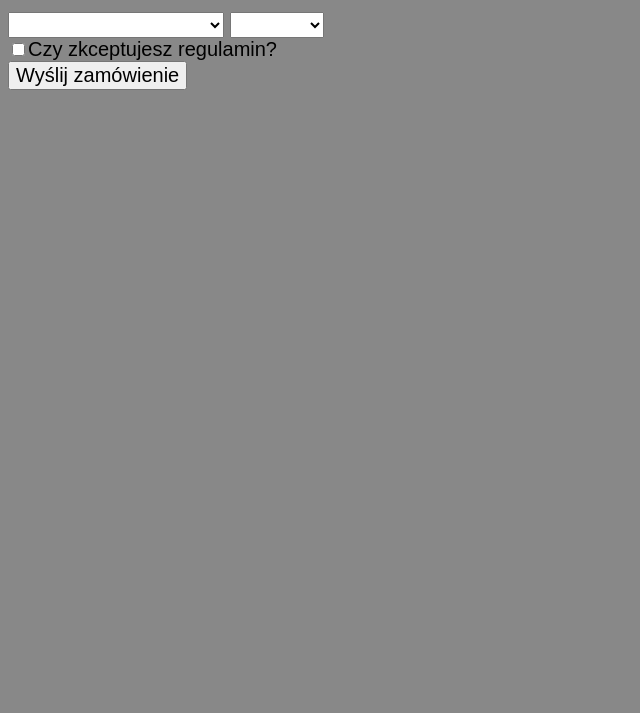
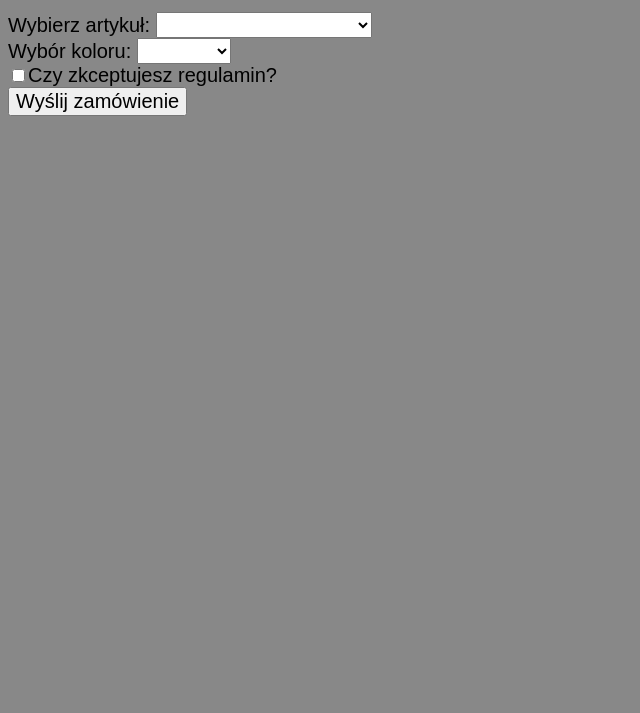
Before and after one commit to Masloasd/KURS_JS, a plain HTML site: page JS_cw_09_walidacja2/index.html in a window 1280 px wide. Shown: the part 87-800 px from the top of the page, without its empty margins (0-640 px from the left). Drawn offline with Linux system fonts and the light colour scheme.

Commit message:
Zadanie z cukierkami

```diff
--- a/JS_cw_09_walidacja2/index.html
+++ b/JS_cw_09_walidacja2/index.html
@@ -10,12 +10,15 @@
     <!-- hasło musi zawierać minimum 3 znaki oraz minimum jedną literę -->
     <h1>Zamówienie</h1>
     <form action="plik.html" method="POST" onsubmit="return sprawdz(this);">
+		Wybierz artykuł:
 		<select id="sprzet">
 			<option value="1"></option>
 			<option value="2">Dysk twardy</option>
 			<option value="3">Pamięć RAM</option>
 			<option value="4">Myszka komputerowa</option>
 		</select>
+		  <br />
+		  Wybór koloru:
 		  <select id="kolor">
 			<option value="1"></option>
 			<option value="2">Różowy</option>
@@ -23,9 +26,12 @@
 			<option value="4">Czarny</option>
 		</select>
 		<br />
-      <input type="checkbox" id="regulamin" value="1" />Czy zkceptujesz regulamin?<br />
+		<label>
+			<input type="checkbox" id="regulamin" value="1" />Czy zkceptujesz regulamin?
+		</label>
+		<br />
 		<input type="submit" value="Wyślij zamówienie" />
     </form>
-      <p id="wynik"></p>
+      <section id="wynik"></section>
   </body>
 </html>
```
Also changed, not shown: JS_cw_09_walidacja2/plik.html (+1 -1 lines), JS_cw_10_Cukierki_Jasia/index.html (+18 -10 lines). Lines whose indentation alone changed are shown as unchanged.
